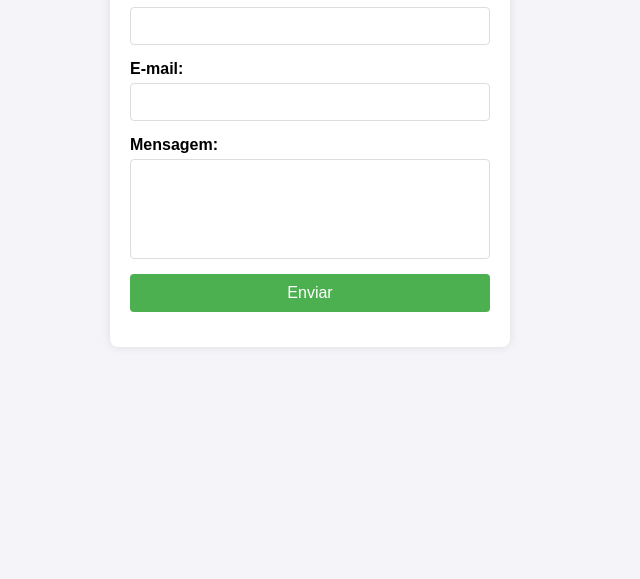
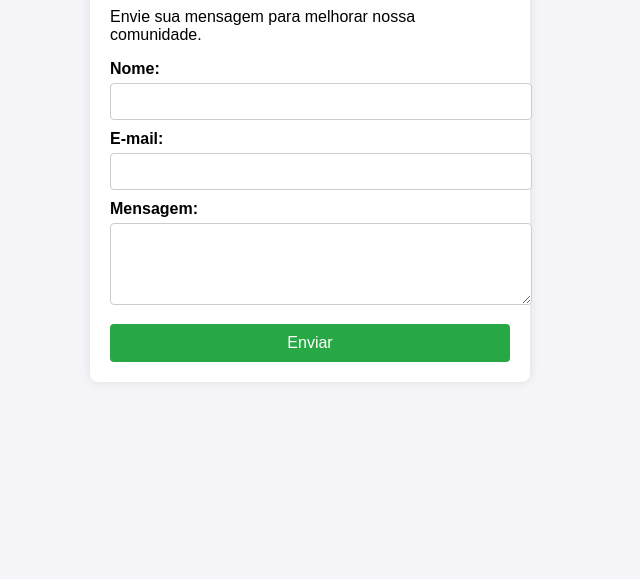
Before and after one commit to leorreira/Fala---Comunidade, a plain HTML site: page index.html in a window 1280 px wide. Shown: the part 277-856 px from the top of the page, without its empty margins (330-970 px from the left). Before the commit the page ends 800 px from the top, so only its background shows below. Drawn offline with Linux system fonts and the light colour scheme.

Commit message:
Update index.html

```diff
--- a/index.html
+++ b/index.html
@@ -3,17 +3,9 @@
 <head>
     <meta charset="UTF-8">
     <meta name="viewport" content="width=device-width, initial-scale=1.0">
-    <title>Reclamações e Sugestões</title>
+    <title>Formulário de Reclamações</title>
 
     <style>
-        /* Reset de margens e paddings */
-        * {
-            box-sizing: border-box;
-            margin: 0;
-            padding: 0;
-        }
-
-        /* Estilizando o corpo da página */
         body {
             font-family: Arial, sans-serif;
             background-color: #f4f4f9;
@@ -24,7 +16,6 @@
             padding: 20px;
         }
 
-        /* Estilizando o container do formulário */
         .form-container {
             background-color: white;
             padding: 20px;
@@ -32,57 +23,43 @@
             box-shadow: 0 0 10px rgba(0, 0, 0, 0.1);
             width: 100%;
             max-width: 400px;
-            text-align: center;
         }
 
-        /* Estilizando os rótulos (labels) */
         label {
             font-size: 16px;
             font-weight: bold;
-            margin-bottom: 5px;
             display: block;
-            text-align: left;
+            margin-top: 10px;
         }
 
-        /* Estilizando os campos de entrada */
         input, textarea {
             width: 100%;
             padding: 10px;
-            margin-bottom: 15px;
-            border-radius: 4px;
-            border: 1px solid #ddd;
-            font-size: 14px;
-            display: block;
-        }
-
-        /* Estilizando o botão de envio */
-        input[type="submit"] {
-            background-color: #4CAF50;
-            color: white;
-            border: none;
-            cursor: pointer;
-            padding: 10px;
-            font-size: 16px;
-            width: 100%;
+            margin-top: 5px;
+            border: 1px solid #ccc;
             border-radius: 4px;
         }
 
-        /* Efeito ao passar o mouse sobre o botão */
-        input[type="submit"]:hover {
-            background-color: #45a049;
+        input[type="submit"] {
+            background-color: #28a745;
+            color: white;
+            border: none;
+            padding: 10px;
+            margin-top: 15px;
+            cursor: pointer;
+            width: 100%;
+            font-size: 16px;
         }
 
-        /* Ajuste na área de texto */
-        textarea {
-            height: 100px;
-            resize: none;
+        input[type="submit"]:hover {
+            background-color: #218838;
         }
     </style>
 </head>
 <body>
     <div class="form-container">
         <h2>Reclamações e Sugestões</h2>
-        <p>Envie suas sugestões ou reclamações para ajudar a comunidade.</p>
+        <p>Envie sua mensagem para melhorar nossa comunidade.</p>
 
         <form action="https://formspree.io/f/mgvolkpo" method="POST">
             <label for="name">Nome:</label>
@@ -92,7 +69,7 @@
             <input type="email" id="email" name="email" required>
 
             <label for="message">Mensagem:</label>
-            <textarea id="message" name="message" required></textarea>
+            <textarea id="message" name="message" rows="4" required></textarea>
 
             <input type="submit" value="Enviar">
         </form>
```
